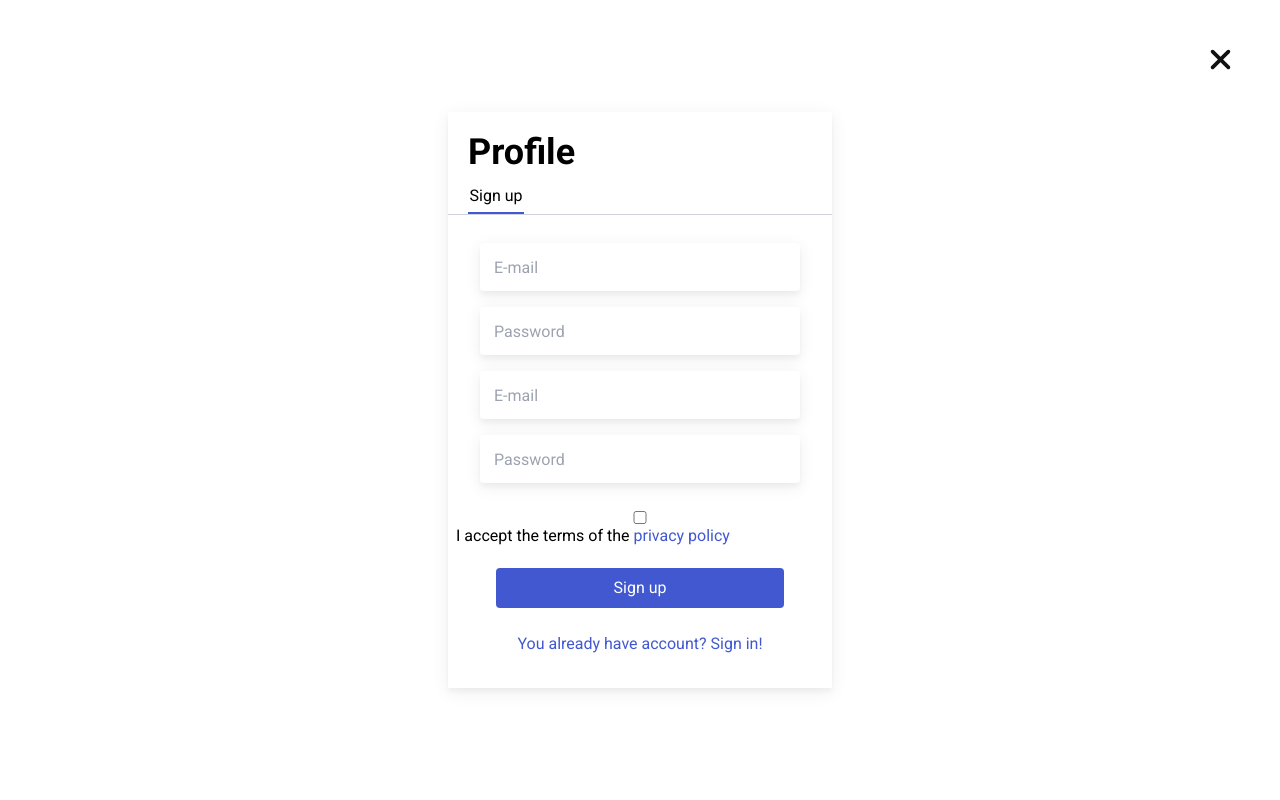
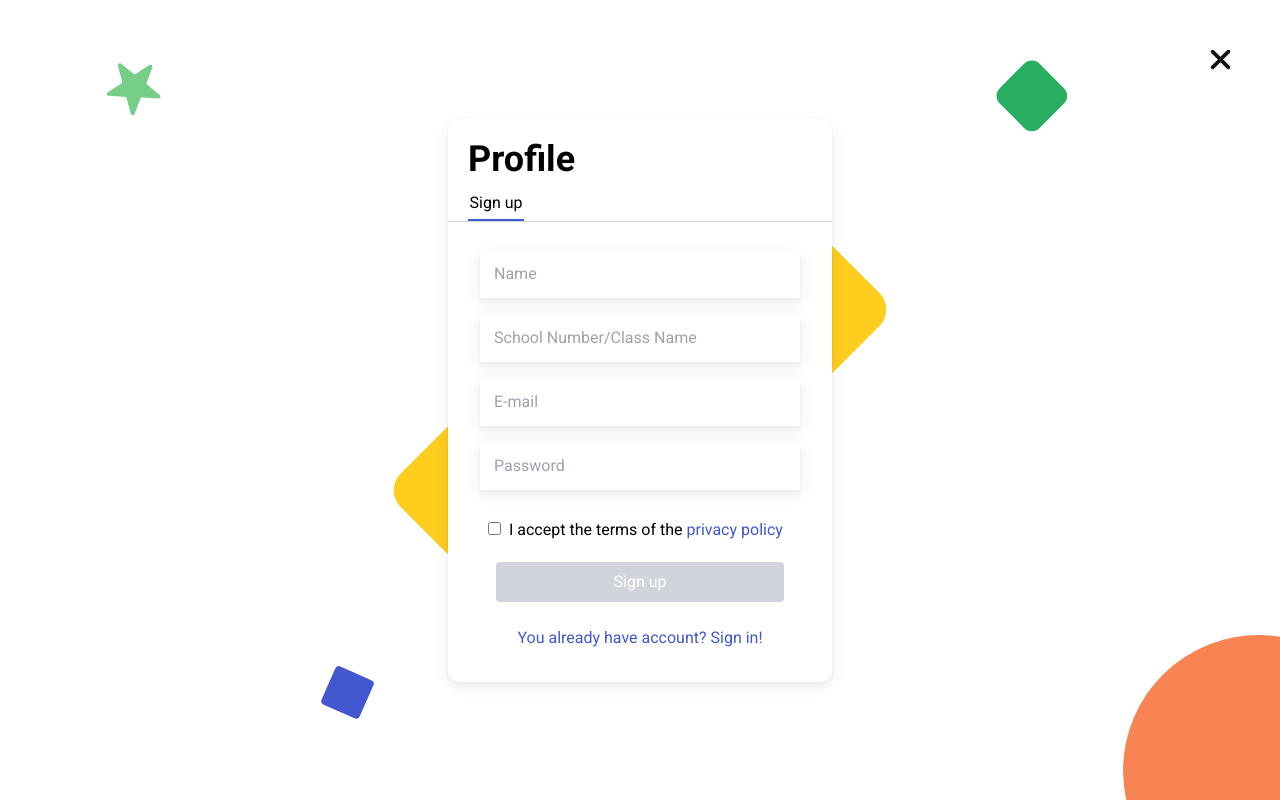
Before and after one commit to sendyourwork/frontend, a Next.js app: page /register in a window 1280 px wide. Built offline with nearby package versions, Linux system fonts and the light colour scheme.

Commit message:
Register

```diff
--- a/components/RegisterForm.tsx
+++ b/components/RegisterForm.tsx
@@ -6,34 +6,57 @@ import { useMediaQuery } from 'react-responsive'
 
 
 export default function RegisterForm(): JSX.Element {
+    const submitRef = useRef<HTMLInputElement>(null)
+    const [name, setName] = useState('');
+    const [password, setPassword] = useState('');
+    const [email, setEmail] = useState('');
+    const [schoolNr, setSchoolNr] = useState('');
+    const [privacyPolicy, setPrivacyPolicy] = useState(false);
+
+    const handleSubmit = (event: React.SyntheticEvent) => {
+        event.preventDefault();
+        name && password && email && schoolNr ? loginWithNameAndPassword(email, password, name, schoolNr,) : false;
+        //zapytac
+    }
+    useEffect(() => {
+        name && password && email && schoolNr && privacyPolicy ? submitRef.current?.removeAttribute('disabled') : submitRef.current?.setAttribute('disabled', 'disabled');
+    }, [name, password, email, schoolNr, privacyPolicy])
     return (
-        <form className="flex flex-col myShadow w-96">
+        <form className="flex flex-col myShadow w-96 z-10 bg-white rounded-xl" onSubmit={handleSubmit}>
             <h1 className="mx-5 mt-5 text-4xl font-bold pb-3">Profile</h1>
             <h4 className="mx-5 w-14 text-center inline-block border-b-2 border-main pb-1">Sign up</h4>
             <div className="flex flex-col py-5 items-center border-t border-gray-300">
                 <input
+                    className="focus:outline-main rounded myShadow w-10/12 h-12 my-2 py-2 pl-3.5" placeholder="Name"
+                    type="text"
+                    name="name"
+                    onChange={(e: React.FormEvent<HTMLInputElement>) => setName(e.currentTarget.value)}
+                />
+                <input
+                    className="rounded myShadow w-10/12 h-12 m-2 py-2 pl-3.5 focus:outline-main" placeholder="School Number/Class Name"
+                    type="text"
+                    name="schoolNr"
+                    onChange={(e: React.FormEvent<HTMLInputElement>) => setSchoolNr(e.currentTarget.value)}
+                />
+                <input
                     className="focus:outline-main rounded myShadow w-10/12 h-12 my-2 py-2 pl-3.5" placeholder="E-mail"
                     type="text"
-                    name="email" />
+                    name="email"
+                    onChange={(e: React.FormEvent<HTMLInputElement>) => setEmail(e.currentTarget.value)} />
                 <input
                     className="rounded myShadow w-10/12 h-12 m-2 py-2 pl-3.5 focus:outline-main" placeholder="Password"
                     type="password"
-                    name="password" />
+                    name="password"
+                    onChange={(e: React.FormEvent<HTMLInputElement>) => setPassword(e.currentTarget.value)} />
+            </div>
+            <div>
                 <input
-                    className="focus:outline-main rounded myShadow w-10/12 h-12 my-2 py-2 pl-3.5" placeholder="E-mail"
-                    type="text"
-                    name="email" />
-                <input
-                    className="rounded myShadow w-10/12 h-12 m-2 py-2 pl-3.5 focus:outline-main" placeholder="Password"
-                    type="password"
-                    name="password" />
-            </div>
-            <input
-                type="checkbox"
-                name="privacyPolicy"
-            />
-            <div>
-                <label htmlFor="privacyPolicy" className="ml-2" > I accept the terms of the
+                    type="checkbox"
+                    name="privacyPolicy"
+                    className="ml-10"
+                    onChange={(e: React.FormEvent<HTMLInputElement>) => setPrivacyPolicy(!privacyPolicy)}
+                />
+                <label htmlFor="privacyPolicy" className="ml-1" > I accept the terms of the
                     <Link href="/" >
                         <span className="text-main cursor-pointer"> privacy policy</span>
                     </Link >
@@ -43,14 +66,11 @@ export default function RegisterForm(): JSX.Element {
                 className="bg-main rounded text-white mt-5 mx-12 h-10 cursor-pointer disabled:bg-gray-300"
                 type="submit"
                 value="Sign up"
+                ref={submitRef}
             />
-            <Link href="/register">
+            <Link href="/login">
                 <span className="cursor-pointer text-center text-main mt-6 pb-8">You already have account? Sign in!</span>
             </Link>
         </form>
     )
 }
-
-// onChange = {(e: React.FormEvent<HTMLInputElement>) => setName(e.currentTarget.value)}
-// onChange = {(e: React.FormEvent<HTMLInputElement>) => setPassword(e.currentTarget.value)}
-// onChange = {(e: React.FormEvent<HTMLInputElement>) => setprivacyPolicy(!privacyPolicy)}
--- a/pages/register.tsx
+++ b/pages/register.tsx
@@ -1,8 +1,12 @@
 import Head from 'next/head'
 import Link from 'next/link'
+import { useRef } from 'react'
 import RegisterForm from '../components/RegisterForm'
+import { useMediaQuery } from 'react-responsive'
 
 export default function Register(): JSX.Element {
+    const photo = useRef<HTMLImageElement>(null)
+    const isMobile = useMediaQuery({ query: '(max-width: 768px)' });
     return (
         <>
             <Head>
@@ -10,6 +14,11 @@ export default function Register(): JSX.Element {
                 <meta name="description" content="Generated by create next app" />
             </Head>
             <div className="flex h-screen items-center justify-around overflow-visible relative">
+                {!isMobile && <img src="/Star 6.svg" className="absolute left-24 top-12" />}
+                <img src="/Rectangle93.svg" className="absolute z-0 left-1/4 bottom-20" />
+                <img src="/Rectangle 103.svg" className="absolute z-0  left-1/5 w-2/5" ref={photo} />
+                <img src="/Rectangle94.svg" className="absolute z-0 right-52 w-20 top-14" />
+                <img src="/Half-circle.svg" alt="" className="absolute right-0 bottom-0 w-2/12" />
                 <RegisterForm />
                 <Link href="/">
                     <img src="/close.svg" className="cursor-pointer absolute right-10 top-10" />
```
